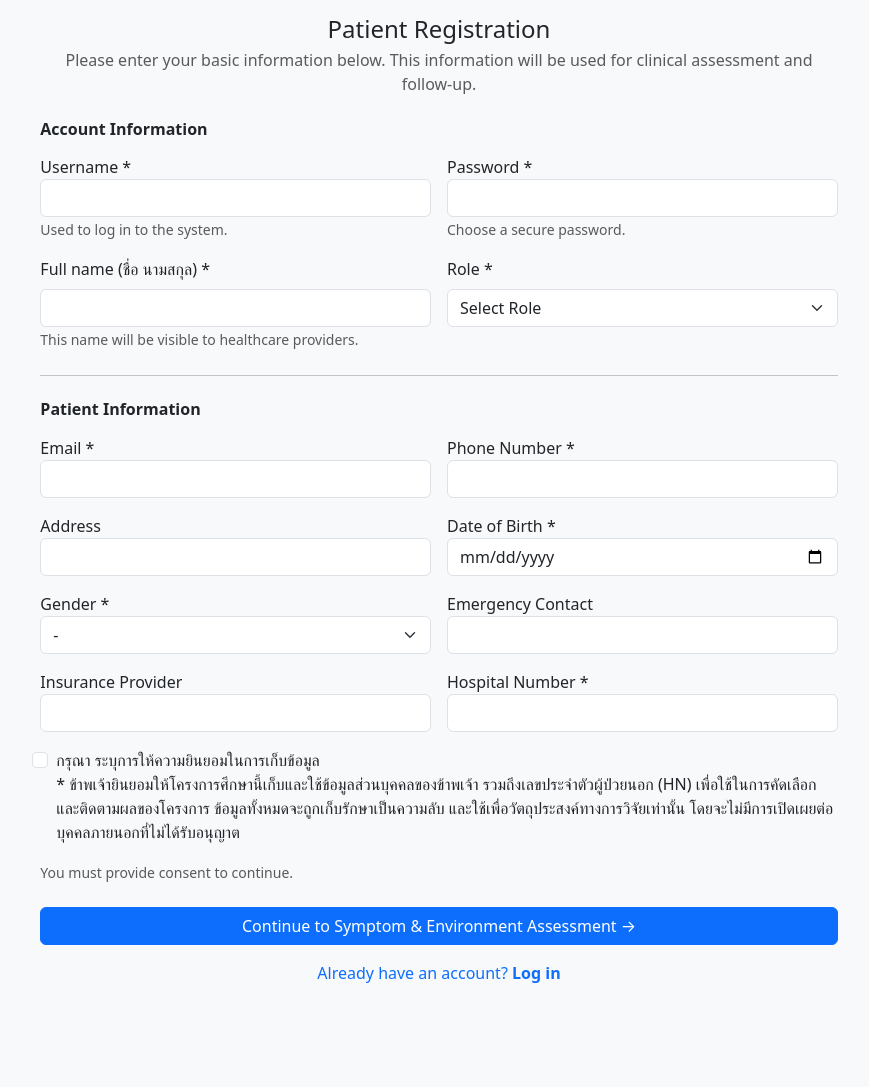
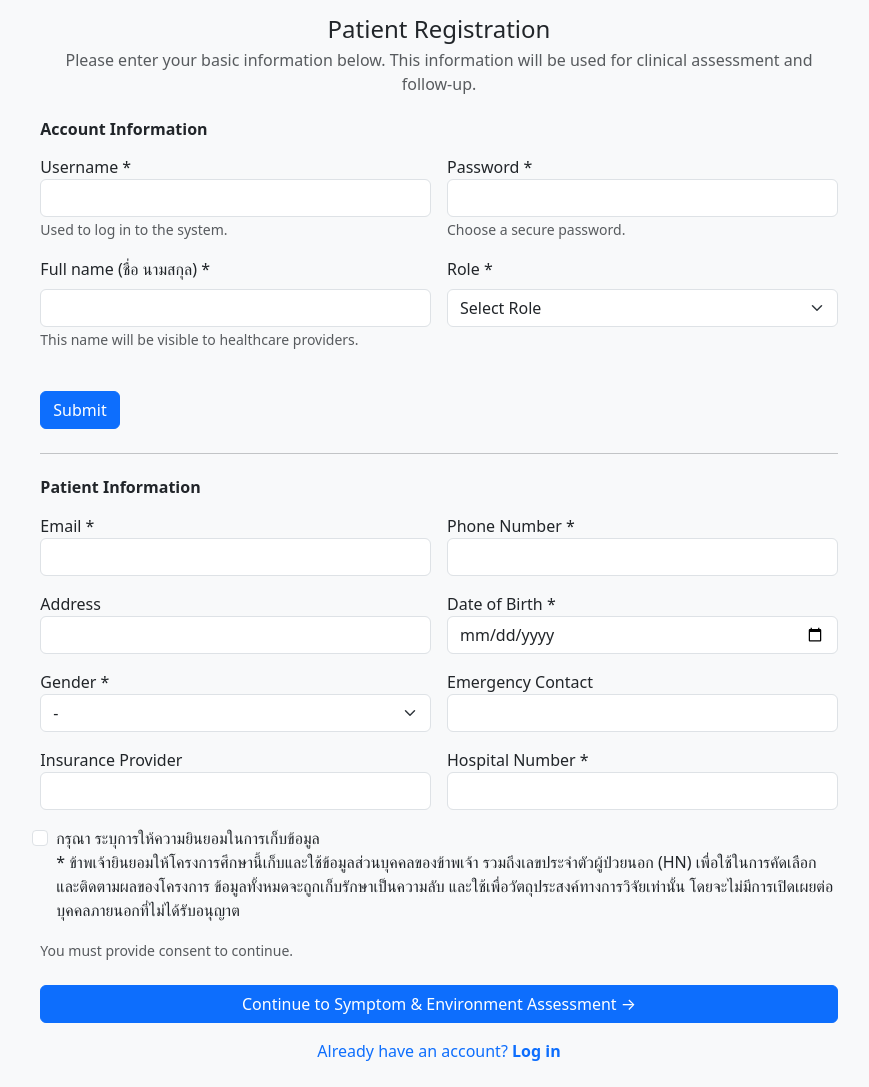
Before and after one commit to tinzaza/my_health_app, a Flask app: page /signup in a window 1280 px wide. Shown: the part 71-1158 px from the top of the page, without its empty margins (201-1070 px from the left). Before the commit the page ends 1054 px from the top, so only its background shows below. Run offline with Flask 3, Linux system fonts and the light colour scheme; some libraries are stand-ins or nearby versions.

Commit message:
Fix hidden required field blocking doctor signup

```diff
--- a/templates/signup.html
+++ b/templates/signup.html
@@ -22,7 +22,7 @@
     {% endwith %}
 
 
-    <form method="POST" class="row g-3">
+    <form method="POST" action="{{ url_for('signup') }}">
 
         <!-- ================= STEP 1 ================= -->
         <div id="step1">
@@ -81,14 +81,16 @@
                 <!-- Doctor code -->
                 <div class="col-md-6 d-none" id="doctorCodeWrapper">
                     <label class="form-label">Doctor Signup Code</label>
-                    <input name="doctor_code" type="password" class="form-control">
+                    <input name="doctor_code">
                     <small class="text-muted">
                         Required for doctor registration only.
                     </small>
-                    <button type="submit"
-                        class="btn btn-success w-50">
+                </div>
+                <div>
+                    <button type="submit" class="btn btn-primary mt-4">
                         Submit
                     </button>
+
                 </div>
 
             </div>
```
